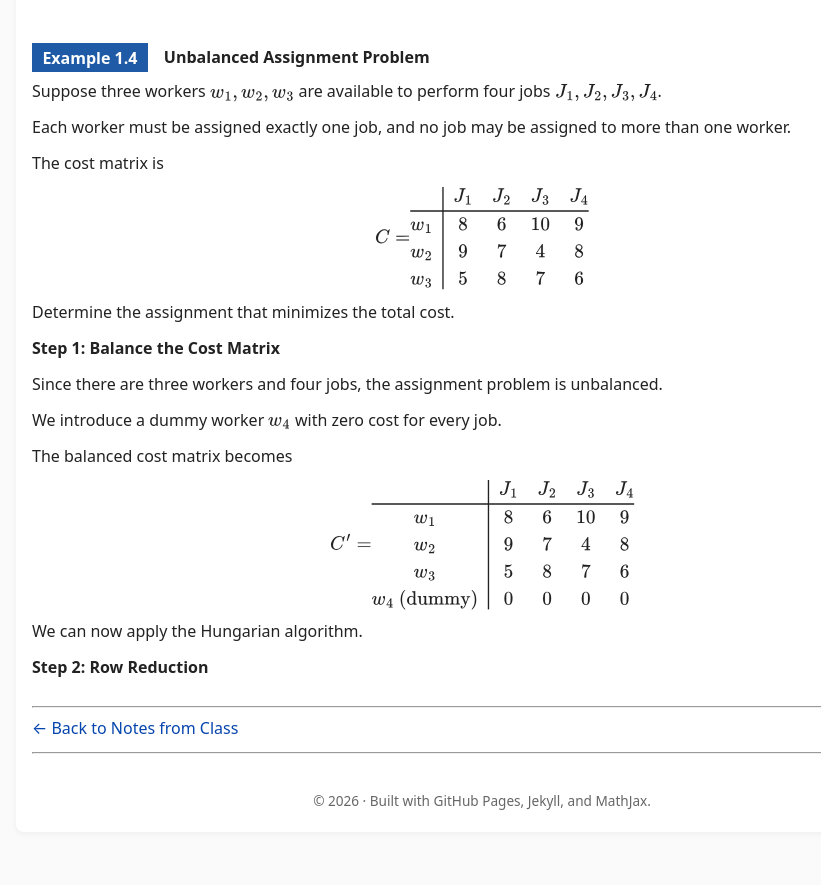
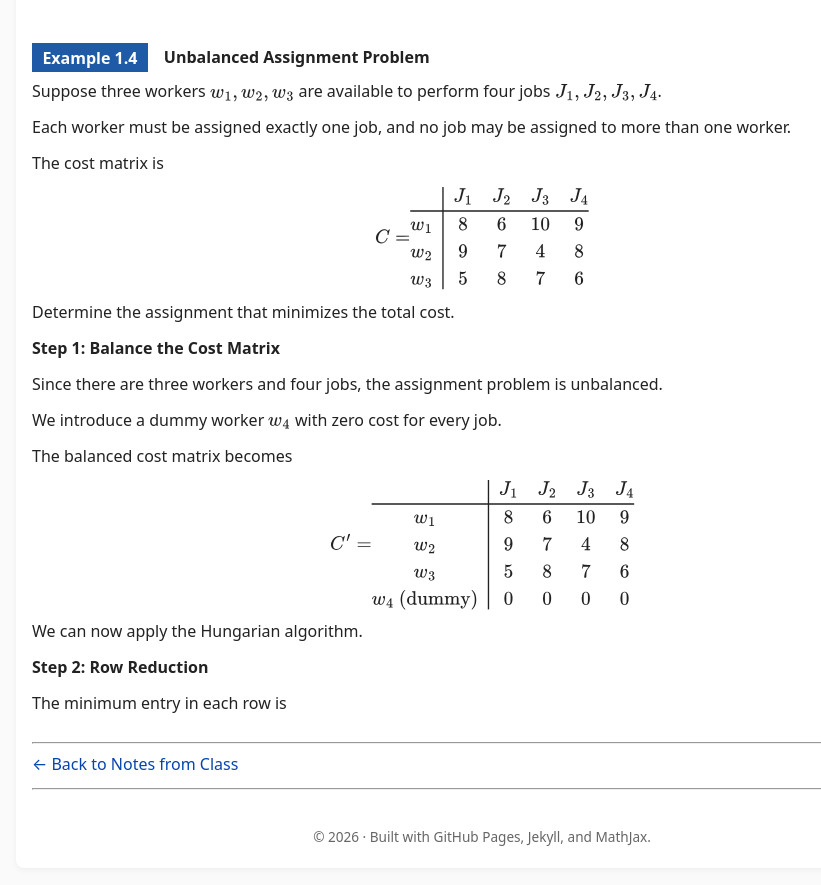
Before and after one commit to SaleemKamaludin/SaleemKamaludin.github.io, a Jekyll site: the page built from courses/math-2276/notes-from-class/supplementary-lecture-6/index.md, in a window 1280 px wide and 900 px high, scrolled down 10165 px. Shown: the top 885 px of the window, without its empty margins (158-979 px from the left). Built offline with Jekyll 4.4.1, drawn with Linux system fonts in a browser that asks for light colours; before the commit the page ends 11029 px from its top, so only the background shows below that.

Commit message:
Introduce row minima in Step 2 of Example 1.4

```diff
--- a/courses/math-2276/notes-from-class/supplementary-lecture-6/index.md
+++ b/courses/math-2276/notes-from-class/supplementary-lecture-6/index.md
@@ -1701,7 +1701,15 @@ w_4\text{ (dummy)} & 0 & 0 & 0 & 0
       <strong>Step 2: Row Reduction</strong>
     </p>
 
-  </div>
+
+    <div id="example-unbalanced-assignment-problem-step-2-row-minima-intro">
+
+      <p>
+        The minimum entry in each row is
+      </p>
+
+    </div>
+</div>
 </div>
 
 
```
